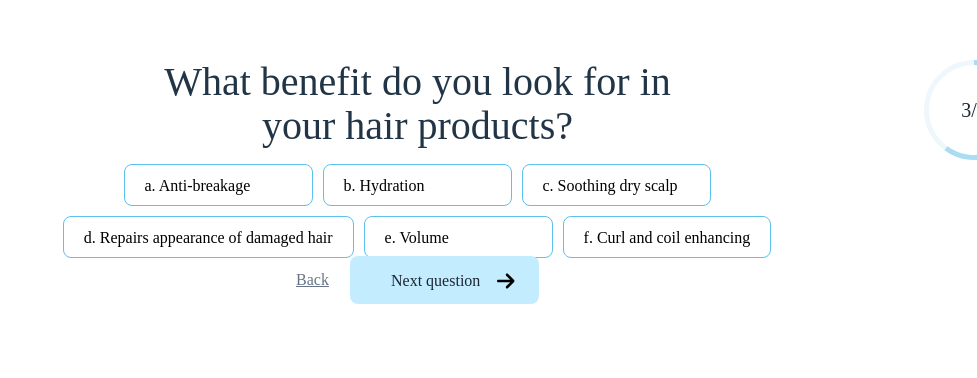
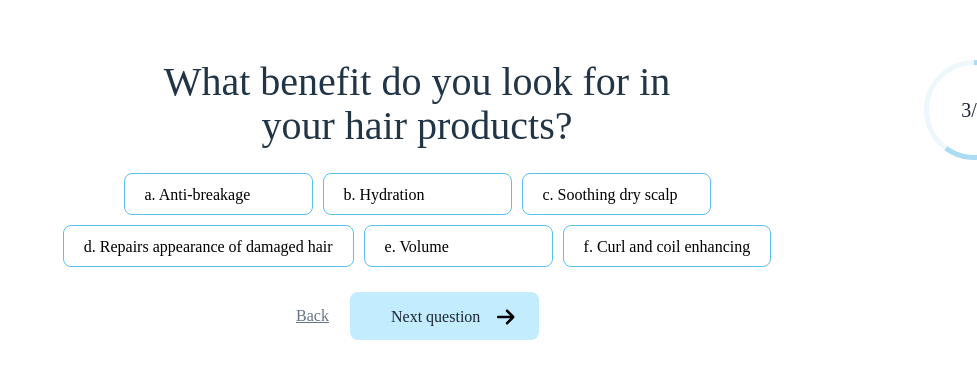
Before and after one commit to DonkoTonev/React-Task, a React (Vite) app in the folder Task/: page /third in a window 1280 px wide. Shown: the part 220-598 px from the top of the page, without its empty margins (303-1280 px from the left). Built offline with nearby package versions, Linux system fonts and the light colour scheme.

Commit message:
Just made the height of the "answers container" to resize dynamically

```diff
--- a/Task/src/styles/Question.css
+++ b/Task/src/styles/Question.css
@@ -7,6 +7,10 @@ html,
 }
 
 .container {
+  display: flex;
+  flex-direction: column;
+  align-items: center;
+  gap: 25px;
   width: 786px;
   min-height: 244px;
   position: absolute;
@@ -16,10 +20,6 @@ html,
 
 .question {
   width: 583px;
-  height: 88px;
-  left: 102px;
-  position: relative;
-  margin-bottom: 16px;
   font-family: Grange;
   font-size: 40px;
   font-weight: 500;
@@ -31,15 +31,12 @@ html,
 }
 
 .answers-container {
-  width: 100%;
-  height: 44px;
-  top: 120px;
-  gap: 10px;
-  justify-content: center;
   display: flex;
   flex-wrap: wrap;
+  justify-content: center;
+  width: 100%;
+  gap: 10px;
   max-width: 985px;
-  margin-bottom: 50px;
 }
 
 .answer {
@@ -82,7 +79,6 @@ html,
   top: 196px;
   left: 271px;
   gap: 20px;
-  position: absolute;
   display: flex;
   justify-content: flex-end;
   align-items: center;
@@ -128,7 +124,6 @@ html,
   height: 19px;
   gap: 8px;
   border-radius: 8px;
-
   font-family: Proxima Nova;
   font-size: 16px;
   font-weight: 500;
```
